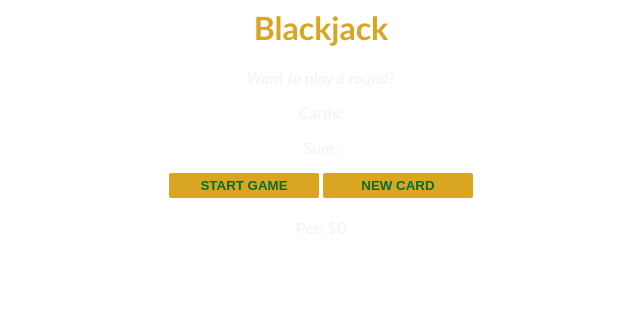
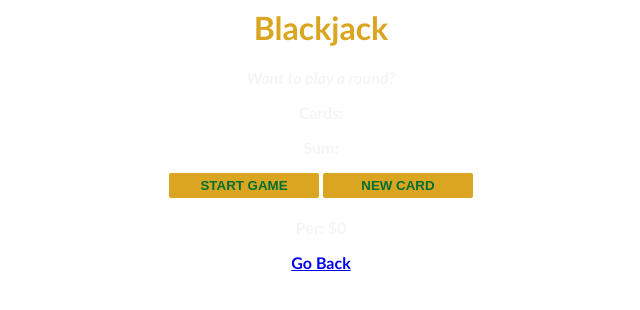
Before and after one commit to Kenjart/Kenjart.github.io, a plain HTML site: page Blackjack/index.html in a window 1280 px wide. Shown: the whole page, without its empty margins (319-959 px from the left). Drawn offline with Linux system fonts and the light colour scheme.

Commit message:
Add files via upload

```diff
--- a/Blackjack/index.html
+++ b/Blackjack/index.html
@@ -11,5 +11,6 @@
         <button onclick="newCard()">NEW CARD</button>
         <p id="player-el">Per: $0</p>
         <script src="index.js"></script>
+        <a class="link" href="../index.html">Go Back</a>
     </body>
 </html>
```
